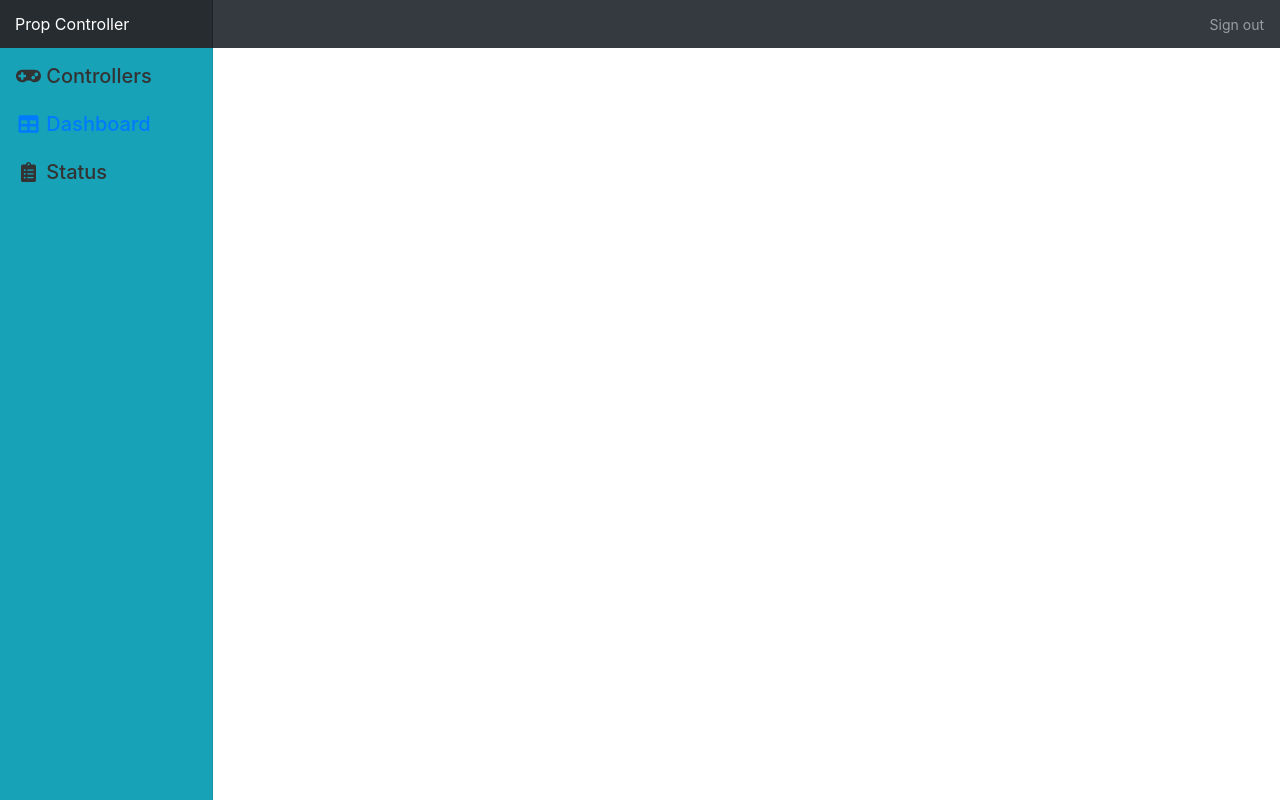
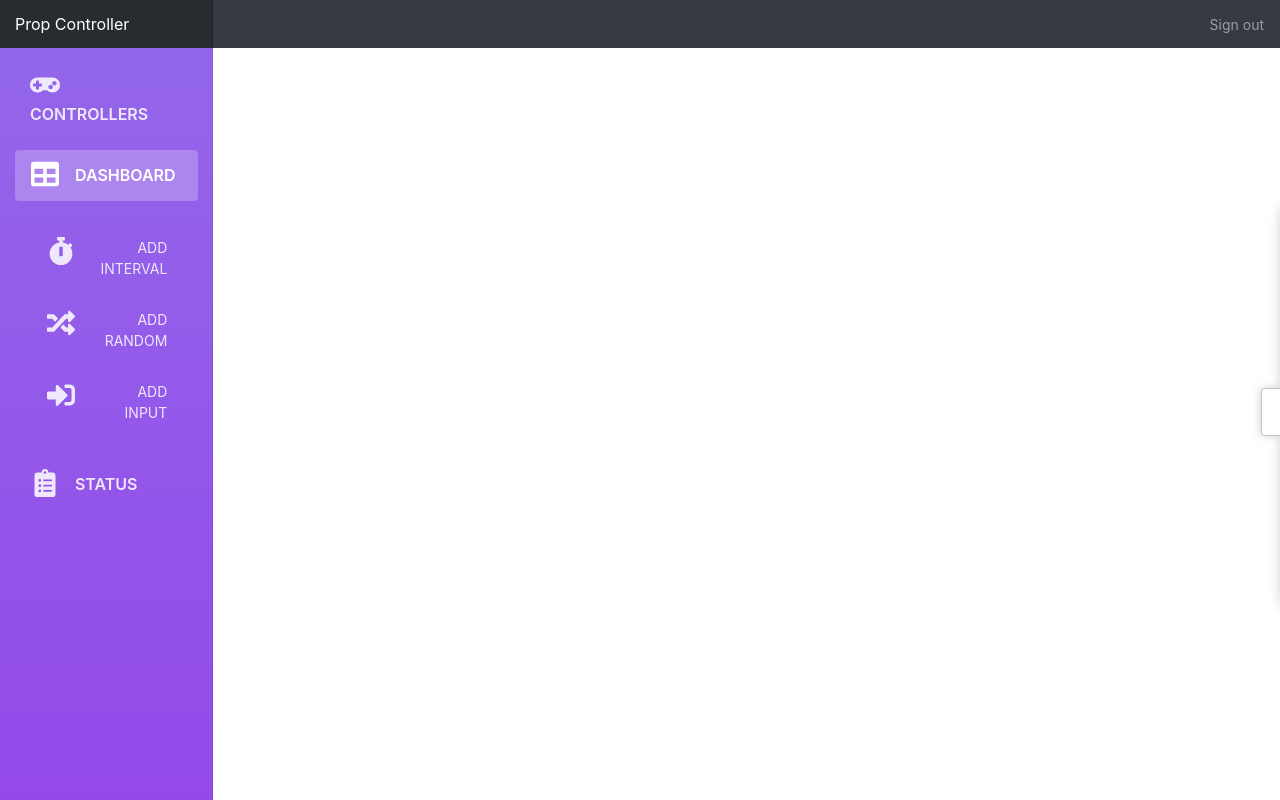
Before and after one commit to barskey/new-prop-controller, a Flask app: page /dashboard in a window 1280 px wide. Run offline with Flask 2, Linux system fonts and the light colour scheme; some libraries are stand-ins or nearby versions.

Commit message:
Daily after work commit.

```diff
--- a/static/css/BootSideMenu.css
+++ b/static/css/BootSideMenu.css
@@ -82,7 +82,7 @@
     left: -20px;
 }
 
-.bootsidemenu-right > .toggler > span {
+.bootsidemenu-right > .toggler > svg {
     margin: 15px 2px;
 }
 
--- a/static/css/pc-main.css
+++ b/static/css/pc-main.css
@@ -1,3 +1,4 @@
+
 body {
   font-size: .875rem;
 }
@@ -16,6 +17,17 @@ body {
   box-shadow: inset -1px 0 0 rgba(0, 0, 0, .1);
 }
 
+.sidebar.pc-purple {
+    background: #9368E9;
+    background: -moz-linear-gradient(top, #9368E9 0%, #943bea 100%);
+    background: -webkit-gradient(linear, left top, left bottom, color-stop(0%, #9368E9), color-stop(100%, #943bea));
+    background: -webkit-linear-gradient(top, #9368E9 0%, #943bea 100%);
+    background: -o-linear-gradient(top, #9368E9 0%, #943bea 100%);
+    background: -ms-linear-gradient(top, #9368E9 0%, #943bea 100%);
+    background: linear-gradient(to bottom, #9368E9 0%, #943bea 100%);
+    background-size: 150% 150%;
+}
+
 .sidebar-sticky {
   position: -webkit-sticky;
   position: sticky;
@@ -26,23 +38,69 @@ body {
   overflow-y: auto; /* Scrollable contents if viewport is shorter than content. */
 }
 
-.sidebar .nav-link {
-  font-weight: 500;
-  color: #333;
+.sidebar .nav li .nav-link,
+body>.navbar-collapse .nav li .nav-link {
+    color: #FFFFFF;
+    margin: 5px 15px;
+    opacity: .86;
+    border-radius: 4px;
+    display: block;
+    padding: 10px 15px;
 }
 
-.sidebar .nav-link .feather {
-  margin-right: 4px;
-  color: #999;
+.sidebar .nav li .nav-link p,
+body>.navbar-collapse .nav li .nav-link p {
+    margin: 0;
+    line-height: 31px;
+    font-size: 16px;
+    font-weight: 600;
+    text-transform: uppercase;
+    display: inline-flex;
 }
+
+.sidebar .nav li .nav-link svg,
+body>.navbar-collapse .nav li .nav-link svg {
+    font-size: 28px;
+    margin-right: 15px;
+    width: 30px;
+    text-align: center;
+    vertical-align: middle;
+    float: left;
+}
+
+.sidebar .nav li .nav-link:hover,
+body>.navbar-collapse .nav li .nav-link:hover {
+    background: rgba(255, 255, 255, 0.13);
+    opacity: 1;
+}
+
+.sidebar .nav li:hover .nav-link,
+body>.navbar-collapse .nav li:hover .nav-link {
+    background: rgba(255, 255, 255, 0.13);
+    opacity: 1;
+}
+
+.sidebar .nav li.active .nav-link,
+body>.navbar-collapse .nav li.active .nav-link {
+    color: #FFFFFF;
+    opacity: 1;
+    background: rgba(255, 255, 255, 0.23);
+}
+
+.sidebar .nav li.separator,
+body>.navbar-collapse .nav li.separator {
+    margin: 15px 0;
+    border-bottom: 1px solid rgba(255, 255, 255, 0.2);
+}
+
+.sidebar .nav li.separator+.nav-item,
+body>.navbar-collapse .nav li.separator+.nav-item {
+    margin-top: 31px;
+}
+
 
 .sidebar .nav-link.active {
   color: #007bff;
-}
-
-.sidebar .nav-link:hover .feather,
-.sidebar .nav-link.active .feather {
-  color: inherit;
 }
 
 .sidebar-heading {
--- a/static/js/dashboard.js
+++ b/static/js/dashboard.js
@@ -1,5 +1,16 @@
 $(document).ready(function() {
   $('#dashboardMenu').addClass('active');
+
+  $('#triggerMenu').collapse('show');
+
+  $('#editTrigger').BootSideMenu({
+	side: 'right',
+	pushBody: false,
+	remember: false,
+	autoClose: true,
+	width: '280px',
+	duration: 500
+  });
 
   var data = {};
 
--- a/templates/base.html
+++ b/templates/base.html
@@ -4,14 +4,11 @@
   <meta charset="utf-8">
   <meta name="viewport" content="width=device-width, initial-scale=1, shrink-to-fit=no">
 
-  <title>Prop Controller</title>
-
-  <meta http-equiv="X-UA-Compatible" content="IE=edge">
-  <meta name="viewport" content="width=device-width, initial-scale=1, shrink-to-fit=no">
-
   <meta http-equiv="Cache-Control" content="no-cache, no-store, must-revalidate"/>
   <meta http-equiv="Pragma" content="no-cache"/>
   <meta http-equiv="Expires" content="0"/>
+
+  <title>Prop Controller</title>
 
   <!--   Core JS Files   -->
   <script src="static/js/core/jquery.3.2.1.min.js" type="text/javascript"></script>
@@ -50,17 +47,24 @@
 
   <div class="container-fluid">
     <div class="row">
-      <nav class="col-md-2 d-none d-md-block bg-info sidebar">
+      <nav class="col-md-2 d-none d-md-block pc-purple sidebar">
         <div class="sidebar-sticky">
           <ul class="nav flex-column">
-            <li class="nav-item">
-              <h5><a id="controllerMenu" class="nav-link" href="/"><i class="fas fa-gamepad fa-fw"></i> Controllers</a></h5>
+            <li id="controllerMenu" class="nav-item">
+              <a class="nav-link" href="/"><i class="fas fa-gamepad fa-fw"></i><p>Controllers</p></a>
             </li>
-            <li class="nav-item">
-              <h5><a id="dashboardMenu" class="nav-link" href="/dashboard"><i class="fas fa-table fa-fw"></i> Dashboard</a>
-            </li></h5>
-            <li class="nav-item">
-              <h5><a id="statusMenu" class="nav-link" href="#"><i class="fas fa-clipboard-list fa-fw"></i> Status</a></h5>
+            <li id="dashboardMenu" class="nav-item">
+              <a class="nav-link" href="/dashboard"><i class="fas fa-table fa-fw"></i><p>Dashboard</p></a>
+            </li>
+			<div class="nav-item collapse" id="triggerMenu">
+				<ul class="nav m-3">
+					<li class="nav-item"><p class="nav-link text-right"><i class="fas fa-stopwatch fa-fw"></i>ADD INTERVAL</p></li>
+					<li class="nav-item"><p class="nav-link text-right"><i class="fas fa-random fa-fw"></i>ADD RANDOM</p></li>
+					<li class="nav=item"><p class="nav-link text-right"><i class="fas fa-sign-in-alt fa-fw"></i>ADD INPUT</p></li>
+				</ul>
+			</div>
+            <li id="statusMenu" class="nav-item">
+              <a class="nav-link" href="#"><i class="fas fa-clipboard-list fa-fw"></i><p>Status</p></a>
             </li>
           </ul>
         </div>
--- a/templates/dashboard.html
+++ b/templates/dashboard.html
@@ -6,6 +6,19 @@
 <script src="static/js/dashboard.js"></script>
 
 <div id="dashboard"></div>
+<div id="editTrigger" class="card h-50 my-auto">
+	<div class="card-header">
+		<div class="header-text">Edit Trigger</div>
+	</div>
+	<div class="card-body">
+		<ul>
+			<li>Thing 1</li>
+			<li>Thing 2</li>
+			<li>Thing 3</li>
+		</ul>
+	</div>
+</div>
+
 <!--          <span>&nbsp;Add Trigger</span>
 </a>
 <div class="dropdown-menu" aria-labelledby="triggerDropdownMenuLink">
```
Also changed, not shown: static/fonts/glyphicons-halflings-regular.ttf (added), static/fonts/glyphicons-halflings-regular.woff (added), static/fonts/glyphicons-halflings-regular.woff2 (added), static/js/plugins/BootSideMenu.js, 2 other files.
